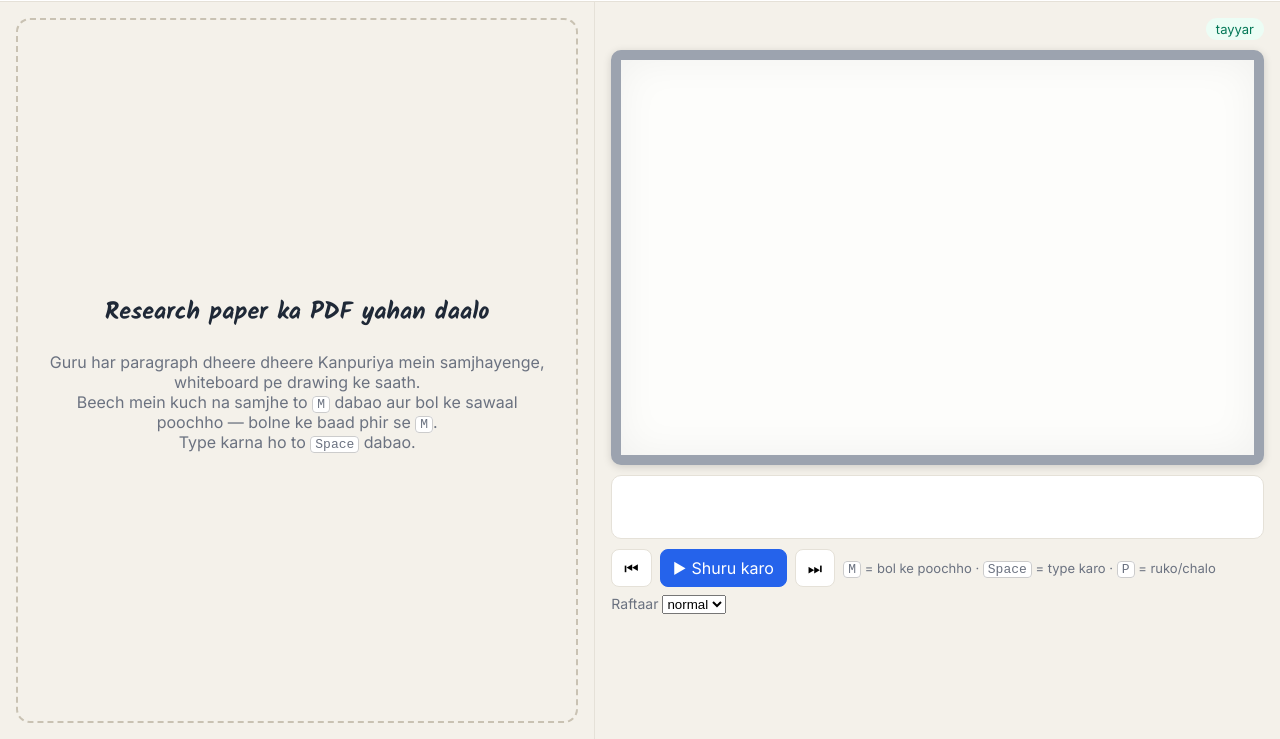
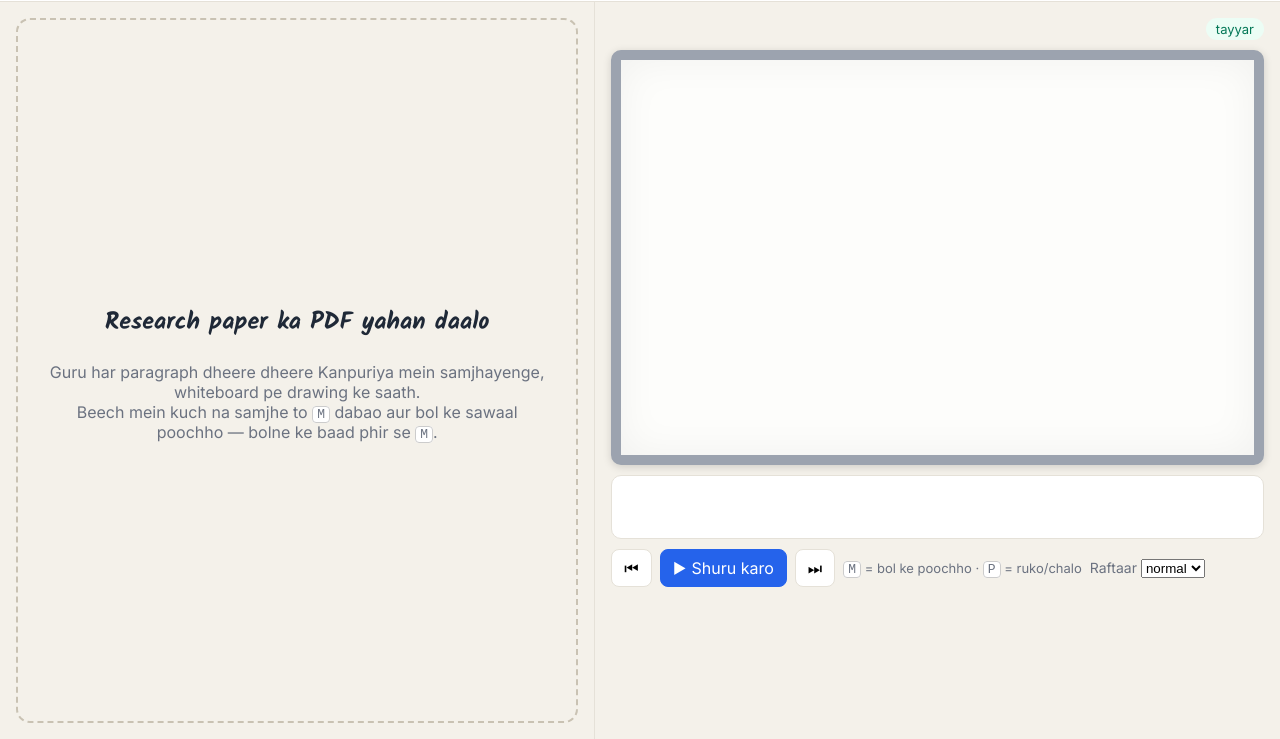
Before and after one commit to prateek-mehra/guru, a plain HTML site: page static/index.html in a window 1280 px wide. Shown: the part 61-800 px from the top of the page. Drawn offline with nearby package versions, Linux system fonts and the light colour scheme; a script that the page names is missing.

Commit message:
Remove the Space-to-type shortcut
Questions are asked with M (voice); P pauses.

Co-Authored-By: Claude Opus 5.5 <noreply@anthropic.com>

```diff
--- a/static/app.js
+++ b/static/app.js
@@ -485,7 +485,6 @@ document.addEventListener("keydown", (e) => {
   // while recording, M always means "done, send it" — even if a text box has focus
   if (e.code === "KeyM" && !e.repeat && rec && rec.state === "recording") { e.preventDefault(); toggleMic(); return; }
   if (e.target.tagName === "INPUT" || e.target.tagName === "SELECT") return;
-  if (e.code === "Space") { e.preventDefault(); if (S.mode === "await_go") goAhead(); else interrupt(); }
   // P: pause / resume, in any state
   if (e.code === "KeyP" && !e.repeat && !e.metaKey && !e.ctrlKey && !e.altKey) { e.preventDefault(); togglePause(); }
   // M: stop Guru and record a spoken question; press M again to send it
--- a/static/index.html
+++ b/static/index.html
@@ -24,7 +24,7 @@
         <div>
           <h2>Research paper ka PDF yahan daalo</h2>
           <p>Guru har paragraph dheere dheere Kanpuriya mein samjhayenge, whiteboard pe drawing ke saath.<br />
-          Beech mein kuch na samjhe to <kbd>M</kbd> dabao aur bol ke sawaal poochho — bolne ke baad phir se <kbd>M</kbd>.<br />Type karna ho to <kbd>Space</kbd> dabao.</p>
+          Beech mein kuch na samjhe to <kbd>M</kbd> dabao aur bol ke sawaal poochho — bolne ke baad phir se <kbd>M</kbd>.</p>
         </div>
       </div>
       <div id="pages"></div>
@@ -51,7 +51,7 @@
         <button id="prev" title="Pichhla paragraph">⏮</button>
         <button id="play" class="primary">▶ Shuru karo</button>
         <button id="next" title="Agla paragraph">⏭</button>
-        <span class="muted"><kbd>M</kbd> = bol ke poochho · <kbd>Space</kbd> = type karo · <kbd>P</kbd> = ruko/chalo</span>
+        <span class="muted"><kbd>M</kbd> = bol ke poochho · <kbd>P</kbd> = ruko/chalo</span>
         <label class="speed">Raftaar
           <select id="pace">
             <option value="0.8">dheere</option>
```
Also changed, not shown: 1 other file.
